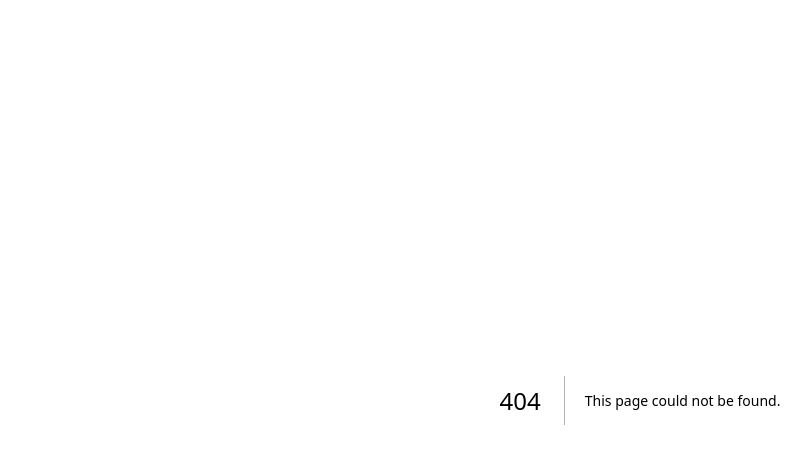
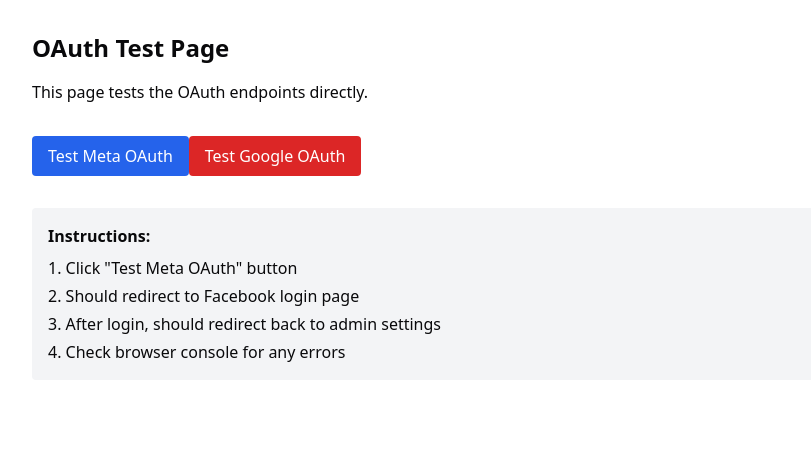
Before and after one commit to henrypaq/vmm-onboardingv2, a Next.js app: page /test-oauth in a window 1280 px wide. Before the commit this address had no page. Shown: the top 464 px of the page, without its empty margins (0-811 px from the left). Built offline with nearby package versions, Linux system fonts and the light colour scheme.

Commit message:
Add OAuth test page for debugging
- Create test page to verify OAuth endpoints work correctly
- Allows direct testing of Meta and Google OAuth flows
- Helps debug any browser-specific issues with OAuth redirects

```diff
--- /dev/null
+++ b/src/app/test-oauth/page.tsx
@@ -0,0 +1,46 @@
+'use client';
+
+export default function TestOAuthPage() {
+  const testMetaOAuth = () => {
+    console.log('Testing Meta OAuth...');
+    window.location.href = '/api/oauth/admin/connect/meta';
+  };
+
+  const testGoogleOAuth = () => {
+    console.log('Testing Google OAuth...');
+    window.location.href = '/api/oauth/admin/connect/google';
+  };
+
+  return (
+    <div className="p-8">
+      <h1 className="text-2xl font-bold mb-4">OAuth Test Page</h1>
+      <p className="mb-4">This page tests the OAuth endpoints directly.</p>
+
+      <div className="space-y-4">
+        <button
+          onClick={testMetaOAuth}
+          className="bg-blue-600 text-white px-4 py-2 rounded hover:bg-blue-700"
+        >
+          Test Meta OAuth
+        </button>
+
+        <button
+          onClick={testGoogleOAuth}
+          className="bg-red-600 text-white px-4 py-2 rounded hover:bg-red-700"
+        >
+          Test Google OAuth
+        </button>
+      </div>
+
+      <div className="mt-8 p-4 bg-gray-100 rounded">
+        <h2 className="font-bold mb-2">Instructions:</h2>
+        <ol className="list-decimal list-inside space-y-1">
+          <li>Click "Test Meta OAuth" button</li>
+          <li>Should redirect to Facebook login page</li>
+          <li>After login, should redirect back to admin settings</li>
+          <li>Check browser console for any errors</li>
+        </ol>
+      </div>
+    </div>
+  );
+}
```
